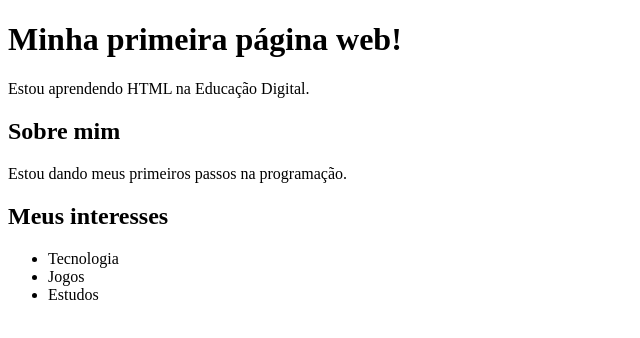
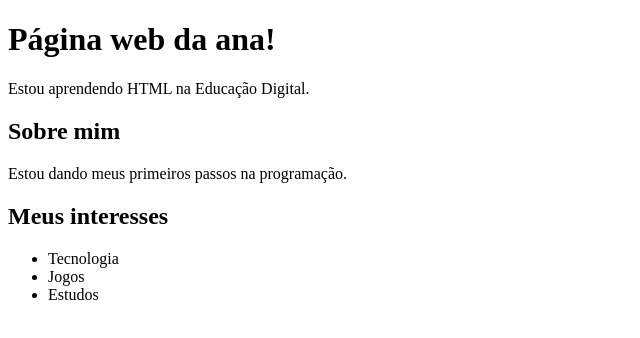
Before and after one commit to araujosilvaana0301-cloud/chat-gpt, a plain HTML site: page index.html in a window 1280 px wide. Shown: the whole page, without its empty margins (0-640 px from the left). Drawn offline with Linux system fonts and the light colour scheme.

Commit message:
Criação da primeira página HTM

```diff
--- a/index.html
+++ b/index.html
@@ -5,7 +5,7 @@
     <title>Minha primeira página</title>
 </head>
 <body>
-    <h1>Minha primeira página web!</h1>
+    <h1>Página web da ana!</h1>
     <p>Estou aprendendo HTML na Educação Digital.</p>
     <h2>Sobre mim</h2>
     <p>Estou dando meus primeiros passos na programação.</p>
```
